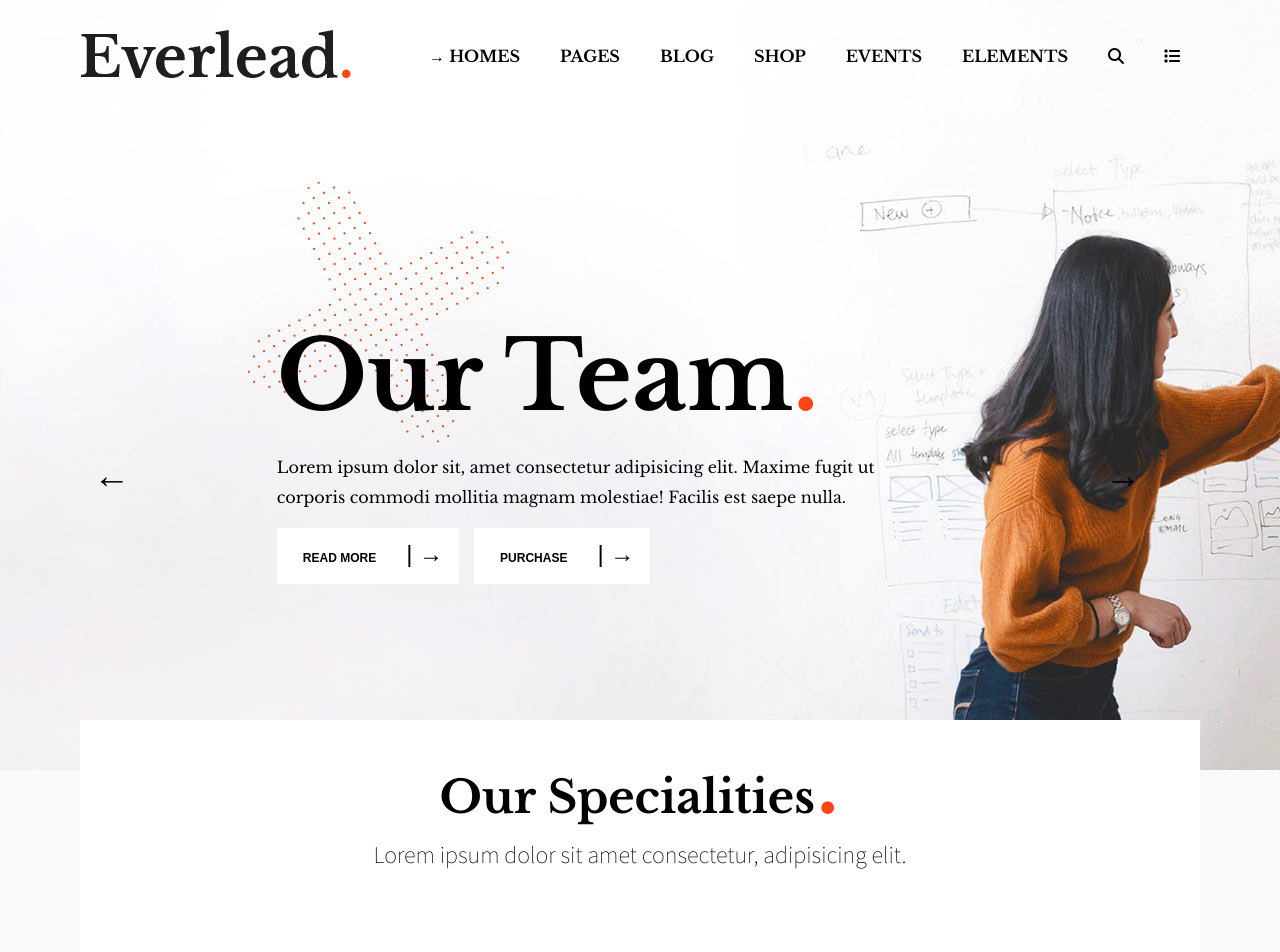
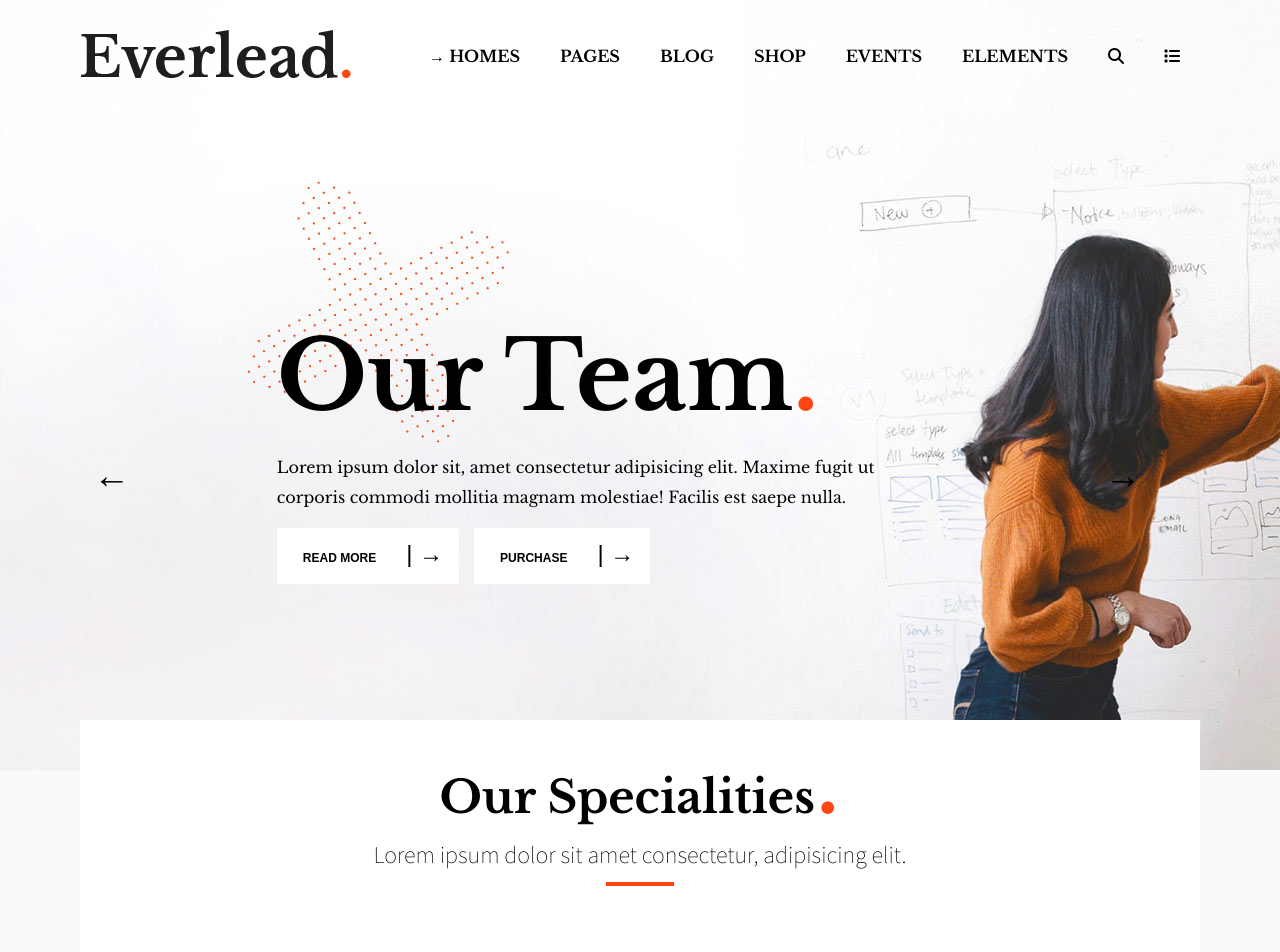
Before and after one commit to ArrobbioUmberto/proj-html-vuejs, a Vue app: page / in a window 1280 px wide. Shown: the top 952 px of the page. Built offline with nearby package versions, Linux system fonts and the light colour scheme.

Commit message:
FEAT separation line orange

```diff
--- a/src/components/Specialties.vue
+++ b/src/components/Specialties.vue
@@ -11,6 +11,7 @@ export default {
                 <span class="point">.</span>
             </div>
             <p>Lorem ipsum dolor sit amet consectetur, adipisicing elit.</p>
+            <span class="line"></span>
         </div>
         <div class="row row-card">
             <ul>
@@ -98,4 +99,10 @@ li {
 h2 {
     text-transform: capitalize;
 }
+
+.line {
+    border-bottom: 4px solid #ff4612;
+    display: inline-block;
+    width: 6%;
+}
 </style>
```
